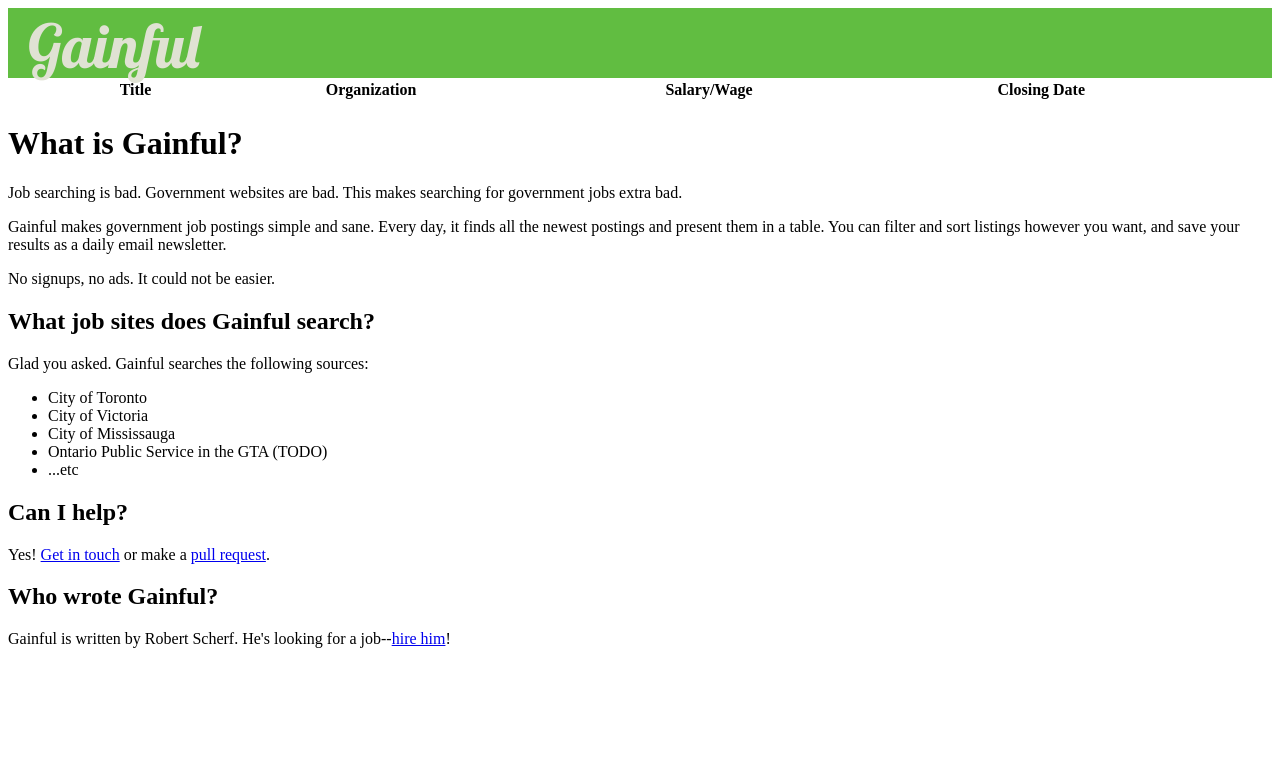
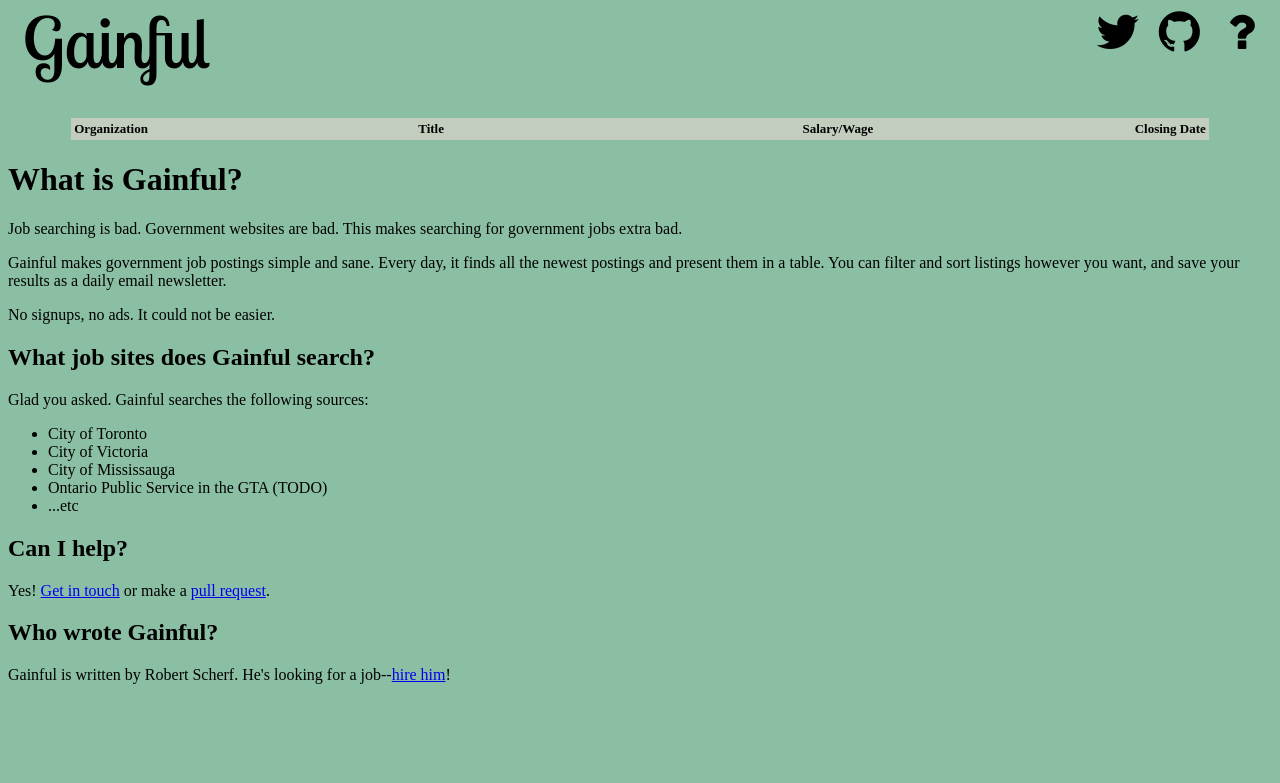
Before and after one commit to rgscherf/gainful2, a Django app: page / in a window 1280 px wide. Shown: the top 783 px of the page. Run offline with Django 3.2, Linux system fonts and the light colour scheme; data comes from the database, SQL or seed files in the repository; lists and menus that the app fills with data are empty; some libraries are stand-ins or nearby versions.

Commit message:
fontawesome in navbar

```diff
--- a/parsing/static/parsing/style.css
+++ b/parsing/static/parsing/style.css
@@ -1,13 +1,80 @@
 nav {
-  background-color: rgb(97, 189, 65);
+  background-color: #8BBFA4;
+  /*background-color: rgb(123, 212, 92);*/
   border: none;
-  height: 70px;
+  height: 80px;
   font-size: 24px;
 }
 
 .logo {
-  font-family: 'Lobster', cursive;
-  font-size: 60px;
-  padding-left: 20px;
-  color: rgb(224, 226, 211)
+  font-family: 'Lobster Two', cursive;
+  position: relative;
+  float: left;
+  top: -10px;
+  left: 15px;
+  font-size: 70px;
+  color: black;
 }
+
+.nav-icon {
+  position: relative;
+  float: right;
+  top: 0px;
+}
+
+.i-twitter {
+  /*right: 45px;*/
+}
+
+.i-github {
+  /*right: 30px;*/
+}
+
+.i-about {
+  /*right: 0px;*/
+}
+
+.spacer {
+  height: 30px;
+}
+
+tr {
+  vertical-align: middle;
+}
+
+.leftHead {
+  text-align: left;
+}
+
+.rightHead {
+  text-align: right;
+}
+
+th {
+  background-color: #C2CDBD;
+}
+.shadedRow {
+  background-color: #89C6D4;
+}
+
+.unshadedRow {
+  background-color: #8BB8D6;
+}
+
+table {
+  border: 2px solid #C2CDBD;
+  /*background: #F4F08F; */
+  border-spacing: 0px;
+  font-size: 13px;
+  background: #8BBFA4;
+  -webkit-box-shadow: 7px 6px 22px -12px rgba(0,0,0,0.76);
+  -moz-box-shadow: 7px 6px 22px -12px rgba(0,0,0,0.76);
+  box-shadow: 7px 6px 22px -12px rgba(0,0,0,0.76);
+}
+
+body {
+  background: #8BBFA4;
+  font-family: 'Roboto' sans-serif;
+  /*font-family: 'Roboto', sans-serif;*/
+  /*background: linear-gradient(rgb(112, 168, 151),rgb(112, 168, 151), rgb(123,212,92), rgb(68, 214, 232), rgb(68, 236, 69), rgb(228, 110, 35));*/
+}
--- a/parsing/templates/parsing/index.html
+++ b/parsing/templates/parsing/index.html
@@ -2,14 +2,15 @@
 
 <html>
   <head>
-    <title>Gainful 2.0.3</title>
-    <link href='https://fonts.googleapis.com/css?family=Lobster' rel='stylesheet' type='text/css'>
-    <link rel="stylesheet" type "text/css" href={% static "parsing/style.css" %} />
+    <title>Gainful 2.0.5</title>
+    <link href='https://fonts.googleapis.com/css?family=Roboto' rel='stylesheet' type='text/css'>
+    <link href='https://fonts.googleapis.com/css?family=Lobster+Two' rel='stylesheet' type='text/css'>
+    <link rel="stylesheet" href="https://maxcdn.bootstrapcdn.com/font-awesome/4.5.0/css/font-awesome.min.css">
+    <link rel="stylesheet" type "text/css" href={% static "parsing/style.css" %}/>
     <script type="text/javascript" src={% static "parsing/elm.js" %}></script>
   </head>
   <body>
-    <div id="elm-page">
-    </div>
+    <div id="elm-page"></div>
   </body>
 
   <script type="text/javascript">
```
Also changed, not shown: parsing/static/parsing/elm.js, 3 other files.
